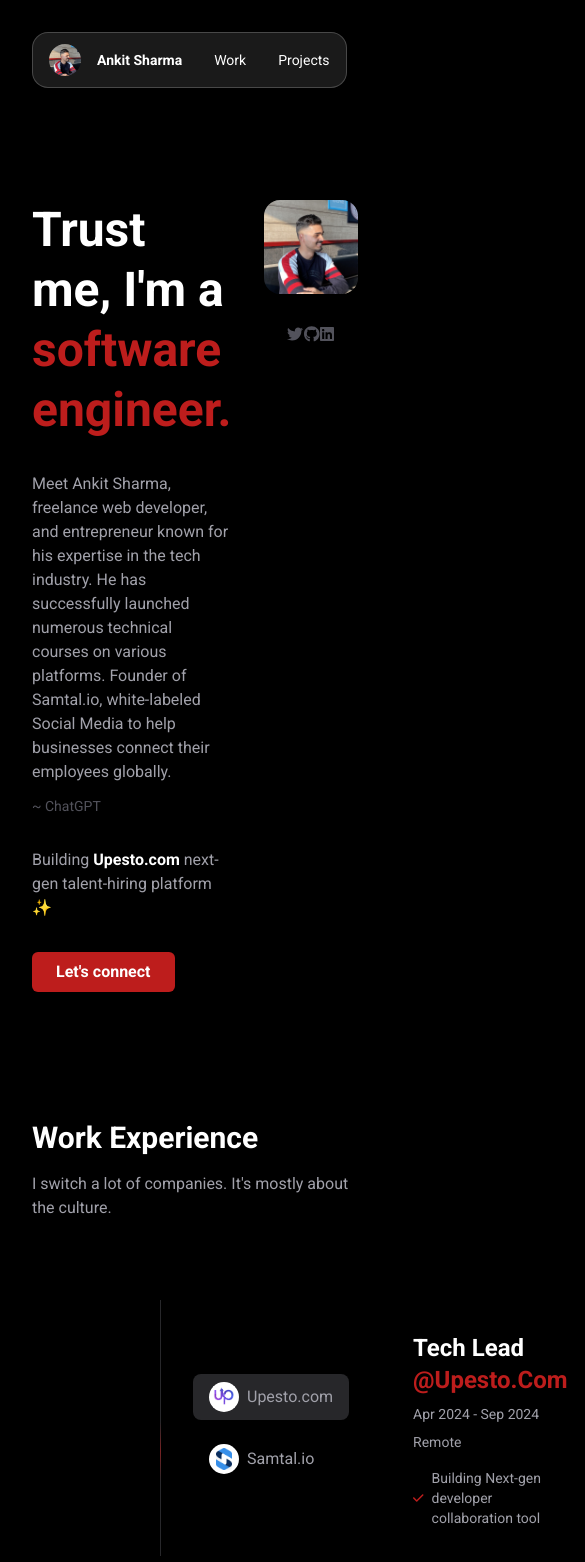
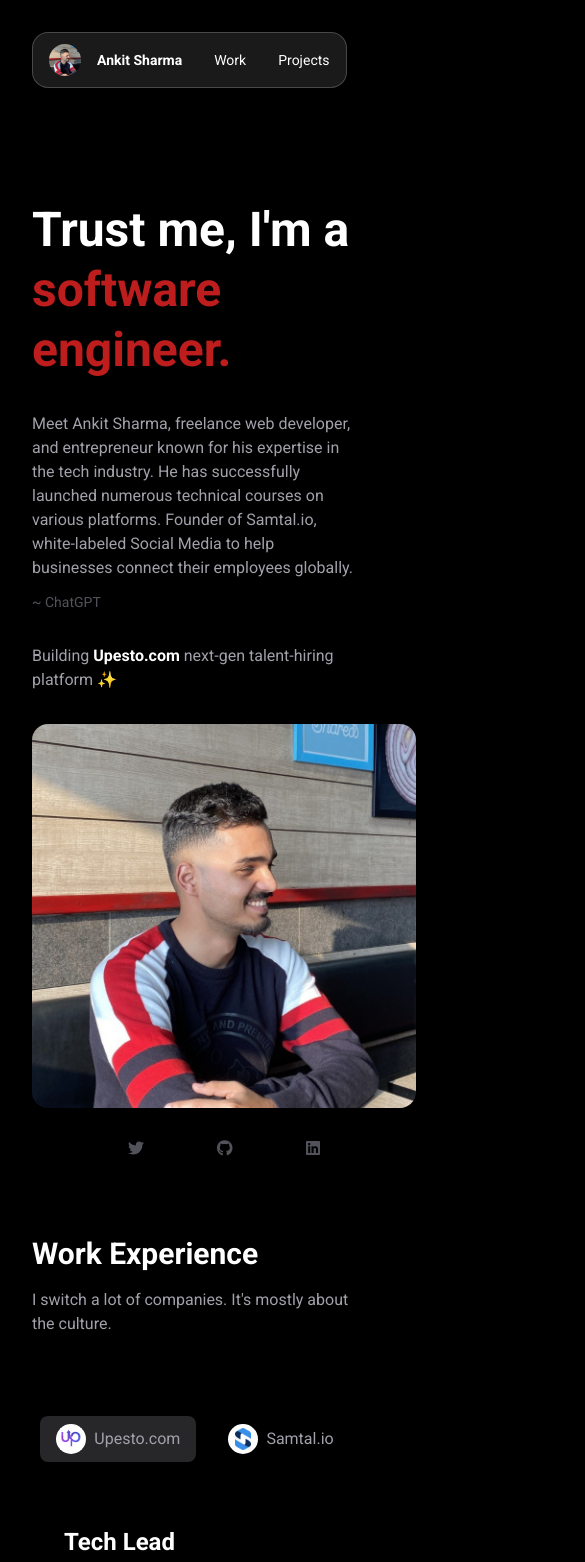
Before and after one commit to afk-ankit/portfolio, a React (Vite) app: page / in a window 390 px wide. Shown: the top 1562 px of the page, 585 px wide, since content can reach past the window. Built offline with nearby package versions, Linux system fonts and the light colour scheme.

Commit message:
added responsiveness

```diff
--- a/src/App.tsx
+++ b/src/App.tsx
@@ -5,7 +5,7 @@ import Work from "./components/Work";
 
 function App() {
   return (
-    <main className="p-8 container max-w-5xl mx-auto h-[200vh]">
+    <main className="p-8 max-w-5xl mx-auto h-[200vh] antialiased">
       <Navbar />
       <Home />
       <Work />
--- a/src/components/Home.tsx
+++ b/src/components/Home.tsx
@@ -8,10 +8,10 @@ import { FontAwesomeIcon } from "@fortawesome/react-fontawesome";
 const Home = () => {
   return (
     <section
-      className="flex justify-between mt-28 gap-8 scroll-mt-40"
+      className="flex flex-col md:flex-row justify-between mt-28 gap-8 scroll-mt-40"
       id="home"
     >
-      <div className="flex-[0.6] flex flex-col">
+      <div className="md:flex-[0.6] flex flex-col">
         <h1 className="text-5xl font-bold leading-tight">
           Trust me, I&apos;m a{" "}
           <span className="text-accent">
@@ -30,12 +30,12 @@ const Home = () => {
           Building <span className="font-bold text-white">Upesto.com</span>{" "}
           next-gen talent-hiring platform ✨
         </p>
-        <button className="py-2 px-6 bg-accent w-fit rounded-md cursor-pointer mt-8 font-semibold">
+        <button className="py-2 px-6 bg-accent w-fit rounded-md cursor-pointer mt-8 font-semibold hidden">
           Let's connect
         </button>
       </div>
-      <div className="flex-[0.4] space-y-8">
-        <div className="aspect-square rounded-2xl overflow-hidden">
+      <div className="md:flex-[0.4] space-y-8 h-96 mx-auto md:h-full">
+        <div className="aspect-square rounded-2xl overflow-hidden h-full">
           <img src="/dp.jpeg" alt="" />
         </div>
         <div className="flex justify-between h-[30px] w-1/2 mx-auto">
--- a/src/components/Project.tsx
+++ b/src/components/Project.tsx
@@ -10,7 +10,7 @@ const Project = () => {
         title="Projects"
         description="Explore a selection of courses designed to help you enhance your skills."
       />
-      <div className="grid grid-cols-3 mx-auto mt-12 gap-6">
+      <div className="grid grid-cols-1 md:grid-cols-2 mx-auto mt-12 gap-6">
         {PROJECTS.map((item, key) => (
           <ProjectItem key={key} project={item} />
         ))}
--- a/src/components/Work.tsx
+++ b/src/components/Work.tsx
@@ -16,9 +16,9 @@ const Work = () => {
         title="Work Experience"
         description="I switch a lot of companies. It's mostly about the culture."
       />
-      <div className="h-64 ml-32 mt-20 flex gap-8">
+      <div className="h-64 md:ml-32 mt-20 flex flex-col md:flex-row gap-8">
         <WorkMeteore />
-        <div className="flex flex-col gap-4 self-center">
+        <div className="flex flex-row md:flex-col gap-4 self-center">
           {WORK_DESCRIPTIONS.map((item, key) => (
             <WorkItem
               key={key}
--- a/src/components/WorkMeteore.tsx
+++ b/src/components/WorkMeteore.tsx
@@ -21,7 +21,7 @@ const WorkMeteore = () => {
   }, [controls]);
 
   return (
-    <div className="h-full border-l-[1px] w-0 border-zinc-800 relative">
+    <div className="h-full border-l-[1px] w-0 border-zinc-800 relative hidden md:block">
       <motion.div
         className="w-[1px] h-[60px] absolute  -left-[0.6px] bg-gradient-to-b from-transparent via-accent to-transparent bg-no-repeat bg-full"
         animate={controls}
--- a/src/constants/project.ts
+++ b/src/constants/project.ts
@@ -4,11 +4,13 @@ export const PROJECTS: IProject[] = [
   {
     title: "Samtal.io",
     logo: "/samtal_project.png",
-    description: "samtal.io is a white-labelled employee engagement platform",
+    description:
+      "samtal.io is a white-labelled employee engagement platform Create a FullStack Twitter Clone that allows users to create and post tweets, follow other users, and like, and view their own profiles and the profiles of other users.",
   },
   {
     title: "Upesto.com",
     logo: "/upesto_project.png",
-    description: "upesto.io is a freelancer hiring platform",
+    description:
+      "upesto.io is a freelancer hiring platform Create a FullStack Twitter Clone that allows users to create and post tweets, follow other users, and like, and view their own profiles and the profiles of other users.",
   },
 ];
```
